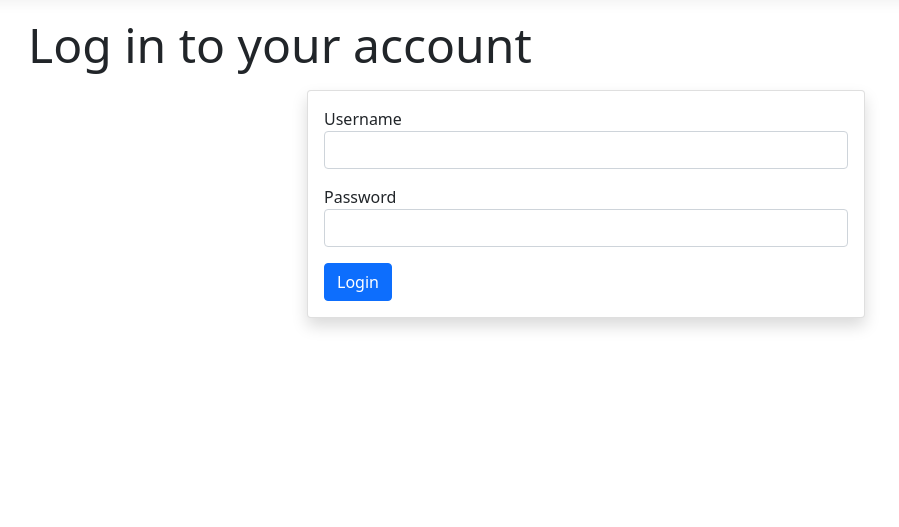
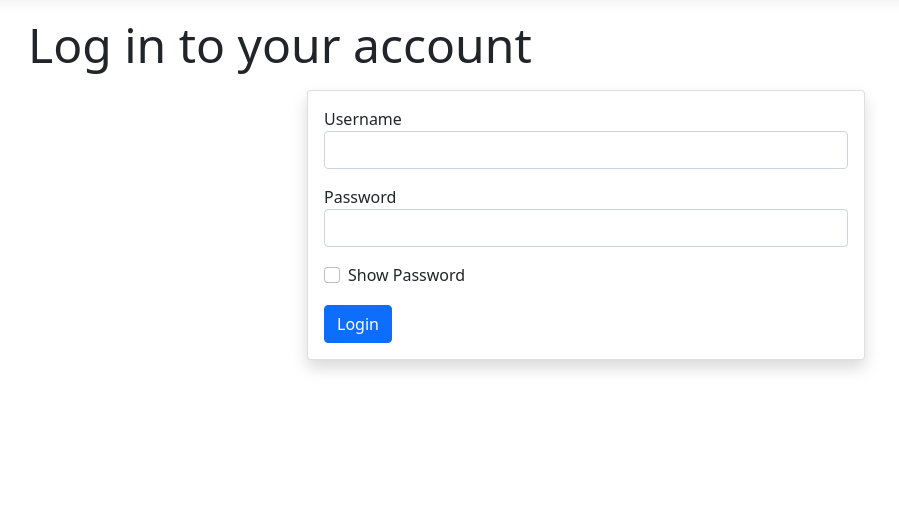
Before and after one commit to FynnM-dev/toka-fitness, an ASP.NET Core app: page /Account/Login in a window 1280 px wide. Shown: the part 59-586 px from the top of the page, without its empty margins (54-953 px from the left). Run offline with ASP.NET Core 8, Linux system fonts and the light colour scheme; style sheets or scripts are compiled from the project's sources; some libraries are stand-ins or nearby versions.

Commit message:
Hide password input text and add checkbox to unhide them. Add clearer error message for empty login inputs.

```diff
--- a/Controllers/AccountController.cs
+++ b/Controllers/AccountController.cs
@@ -119,9 +119,20 @@ namespace toka_fitness.Controllers
             {
                 Console.WriteLine($"An error has occurred {ex.Message}");
 
-                ViewBag.ErrorMessage = "An error has occurred, please try again";
+                // If the user forgets to enter an input, show an error message
+                if (ex.Message.Contains("not supplied"))
+                {
+                    ViewBag.ErrorMessage = "Please enter your username and password";
                 return View();
+                }
+
+                // If the error is something else, show a generic error message
+                else
+                {
+                    ViewBag.ErrorMessage = "An error has occurred, please try again or contact support.";
+                    return View();
             }
         }
     }
 }
+}
--- a/Views/Account/Login.cshtml
+++ b/Views/Account/Login.cshtml
@@ -28,7 +28,13 @@
 
             <div class="form-group mt-3">
                 <label asp-for="Password"></label>
-                <input class="form-control" asp-for="Password" />
+                <input type="password" id="passInput" class="form-control" asp-for="Password" />
+            </div>
+
+            @* Checkbox that unhides the password input using JS *@
+            <div class="form-check mt-3">
+                <input class="form-check-input" id="unhidePassCheck" type="checkbox" onclick="unhidePass()" />
+                <label class="form-check-label" for="unhidePassCheck">Show Password</label>
             </div>
 
             <button class="btn btn-primary mt-3 mx-auto" type="submit">Login</button>
--- a/wwwroot/js/site.js
+++ b/wwwroot/js/site.js
@@ -1,4 +1,10 @@
-// Please see documentation at https://learn.microsoft.com/aspnet/core/client-side/bundling-and-minification
-// for details on configuring this project to bundle and minify static web assets.
-
-// Write your JavaScript code.
+// Hide password checkbox function
+function unhidePass() {
+    var passInput = document.getElementById("passInput");
+    if (passInput.type === "password") {
+        passInput.type = "text";
+    }
+    else {
+            passInput.type = "password";
+    }
+}
```
Also changed, not shown: Views/Account/Register.cshtml (+7 -1 lines).
